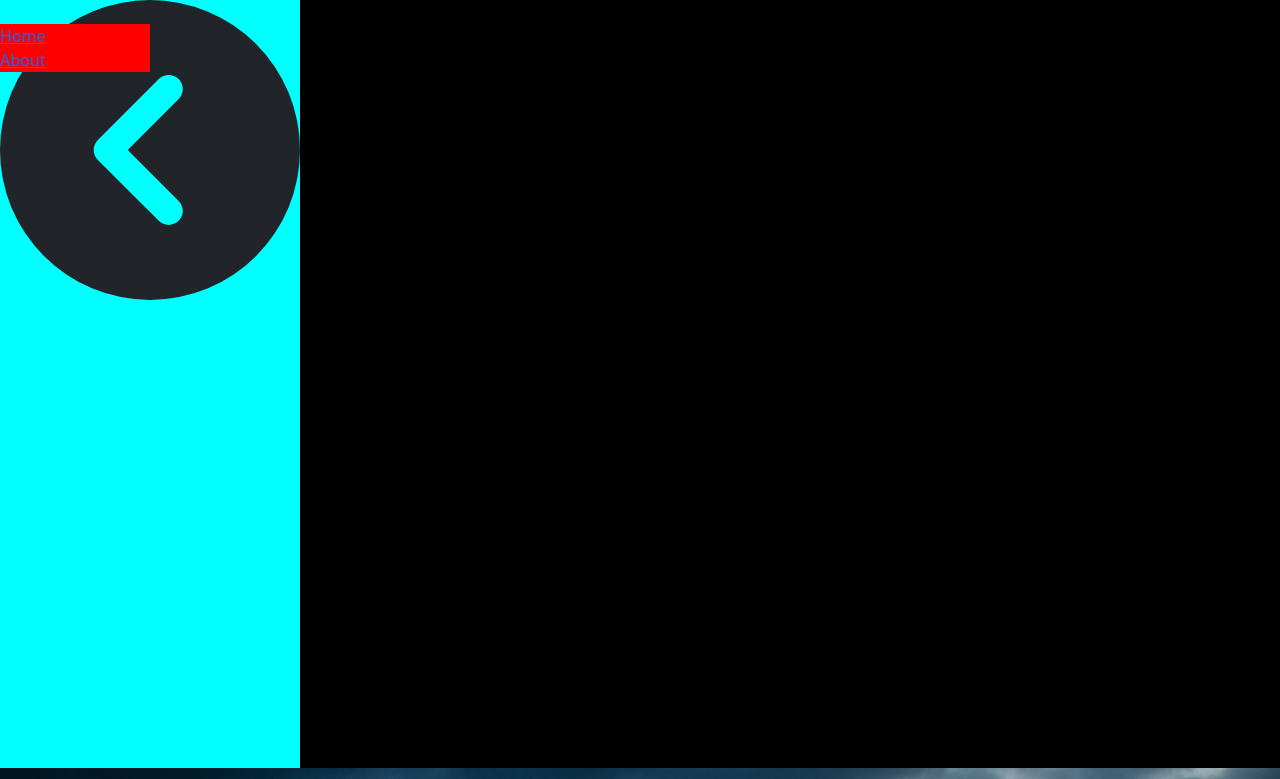
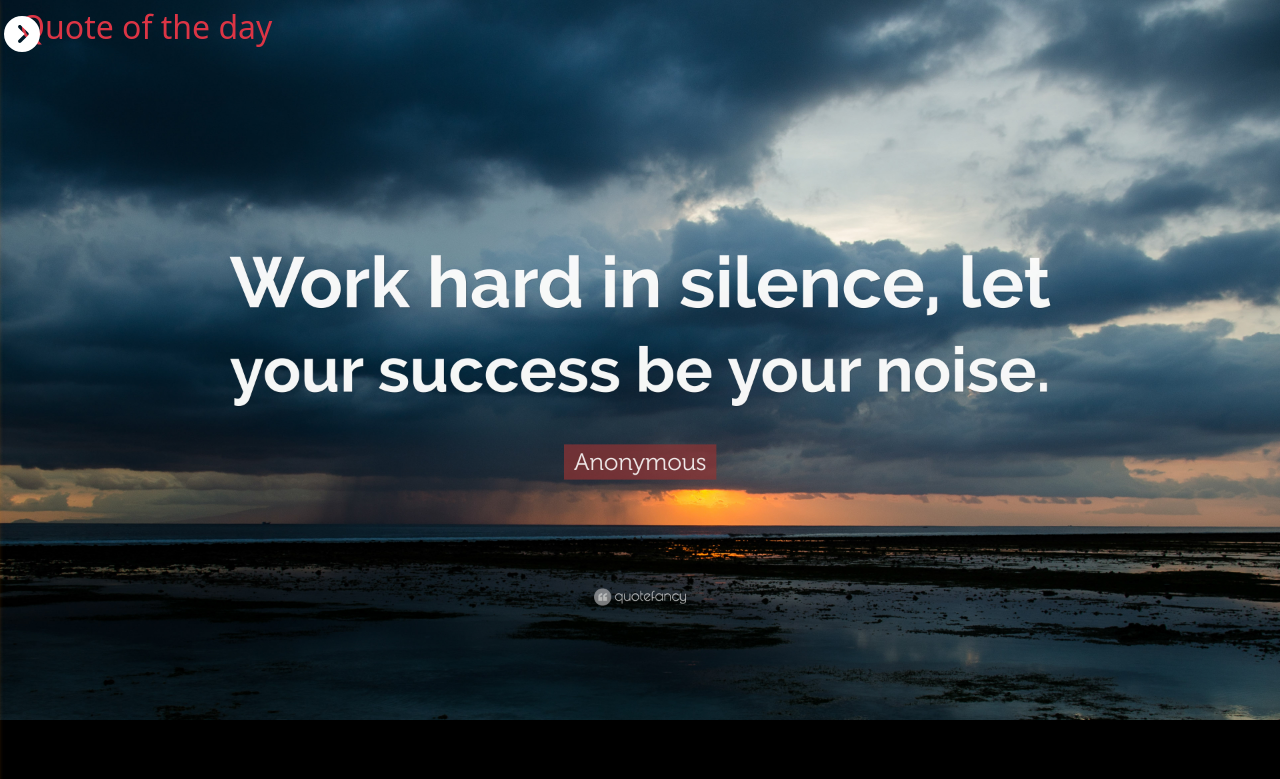
Before and after one commit to ano201/quote-gallery, a React (Create React App) app: page /home in a window 1280 px wide. Shown: the top 779 px of the page. Built offline with nearby package versions, Linux system fonts and the light colour scheme.

Commit message:
simple navigation added

```diff
--- a/src/components/SideMenu.jsx
+++ b/src/components/SideMenu.jsx
@@ -1,6 +1,6 @@
 import { FontAwesomeIcon } from "@fortawesome/react-fontawesome";
 import { faCircleChevronLeft } from "@fortawesome/free-solid-svg-icons";
-import React from "react";
+import React, { useState } from "react";
 import { Nav } from "react-bootstrap";
 import "./Sidemenu.css";
 import { Link } from "react-router-dom";
@@ -10,17 +10,39 @@ const SideMenu = () => {
     { title: "Home", href: "/" },
     { title: "About", href: "/about" },
   ];
+
+  const [flipIcon, setFlipIcon] = useState("horizontal");
+
+  const showNav = () => {
+    const nav = document.querySelector("#navigation");
+    nav.classList.toggle("hide");
+    nav.classList.contains("hide")
+      ? setFlipIcon("horizontal")
+      : setFlipIcon("");
+  };
+
   return (
-    <Nav className="flex-column nav-container">
-      <div>
-        <FontAwesomeIcon icon={faCircleChevronLeft} className="img-fluid" />
-      </div>
-      <div className="link-container">
+    <Nav
+      id="navigation"
+      className=" d-flex justify-content-between nav-container hide"
+    >
+      <div className="link-container d-flex flex-column align-items-center pt-5 bg-black">
         {links.map((link) => (
           <Nav.Item key={link.href}>
-            <Link to={link.href}>{link.title}</Link>
+            <Link className="nav-link" to={link.href}>
+              {link.title}
+            </Link>
           </Nav.Item>
         ))}
+      </div>
+      <div className="nav-button">
+        <FontAwesomeIcon
+          icon={faCircleChevronLeft}
+          onClick={showNav}
+          className="img-fluid mt-3 ms-1"
+          inverse
+          flip={flipIcon}
+        />
       </div>
     </Nav>
   );
--- a/src/components/Sidemenu.css
+++ b/src/components/Sidemenu.css
@@ -1,12 +1,31 @@
 .nav-container {
-    background-color: aqua;
-    max-width: 300px;
-    width: auto;
-    height: 96vh;
-    transition: all 1s;
+    width: 300px;
+    height: 100vh;
+    transition: all 0.5s;
+    position: fixed;
+    z-index: 9999;
 }
 
 .link-container {
-    background-color: red;
-    width: 50%;
+    width: 85%;
+    box-shadow: 0 0 7px rgb(243, 122, 9);
 }
+
+.nav-button {
+    width: 40px;
+}
+
+.hide {
+    margin-left: -260px;
+}
+
+.nav-link {
+    color: rgb(243, 122, 9);
+    text-decoration: none;
+    transition: all 0.5s;
+}
+
+.nav-link:hover {
+    color: rgba(243, 122, 9, 0.658);
+    box-shadow: 0 0 5px rgb(243, 122, 9);
+}
```
